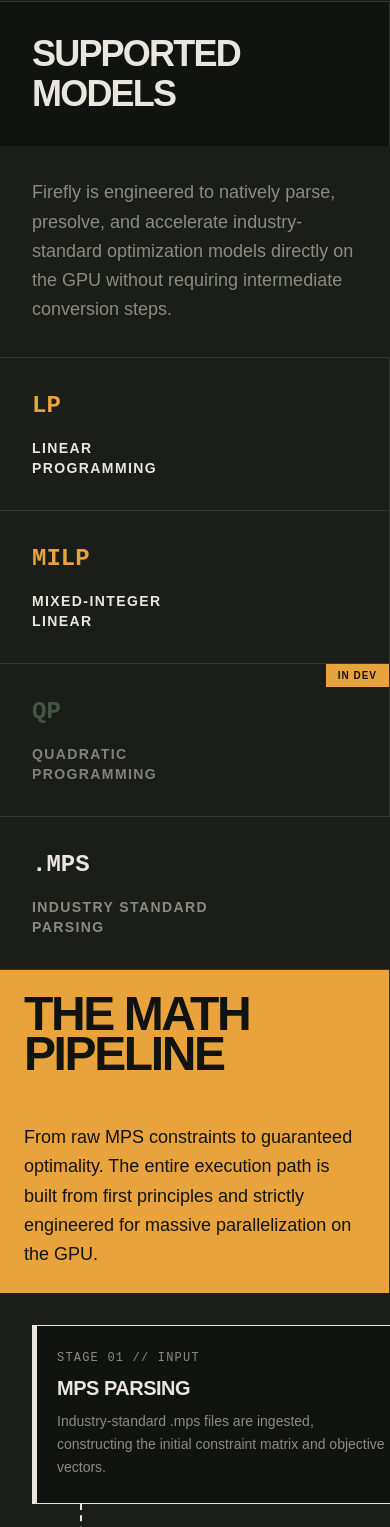
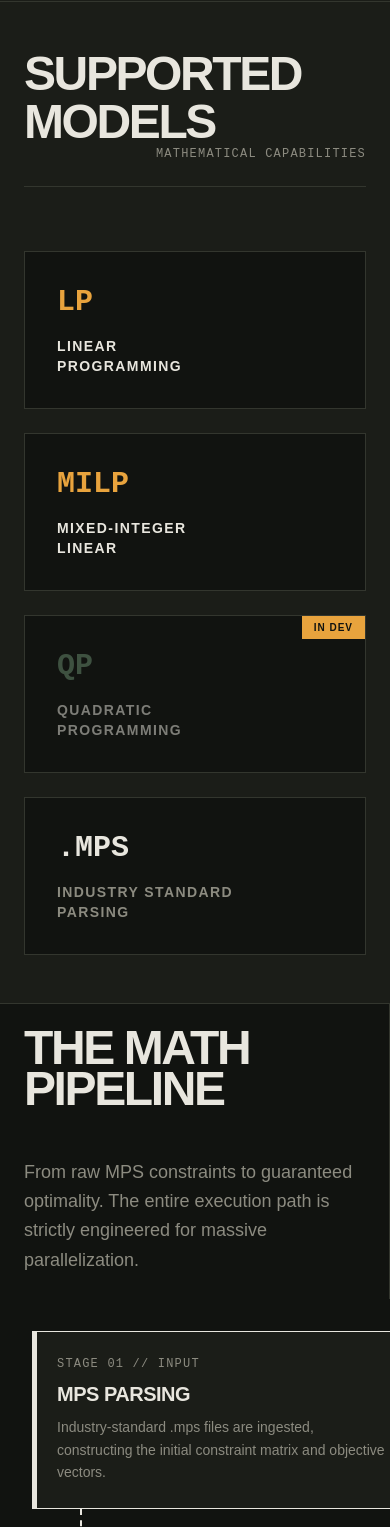
Before and after one commit to akshayvarma121/firefly_solver_landing_page, a React (Vite) app: page / in a window 390 px wide. Shown: the part 2116-3643 px from the top of the page. Built offline with nearby package versions, Linux system fonts and the light colour scheme.

Commit message:
refactor: Restore System Architecture and isolate Math Pipeline and Capabilities

```diff
--- a/src/App.tsx
+++ b/src/App.tsx
@@ -144,54 +144,50 @@
         </section>
 
         {/* CAPABILITIES */}
-        <section className="border-b border-border bg-panel">
-          <div className="flex flex-col md:flex-row border-b border-border">
-            <div className="p-8 md:p-12 w-full md:w-1/3 border-r border-border flex items-center bg-background">
-              <h2 className="text-4xl md:text-5xl font-bold tracking-tighter uppercase">Supported<br/>Models</h2>
+        <section className="border-b border-border bg-panel py-12 md:py-24">
+          <div className="max-w-7xl mx-auto px-6 md:px-12">
+            <div className="flex flex-col md:flex-row justify-between items-end mb-16 border-b border-border pb-6">
+              <h2 className="text-5xl md:text-7xl font-bold tracking-tighter uppercase">Supported Models</h2>
+              <p className="font-mono text-xs text-text-muted tracking-widest uppercase">Mathematical Capabilities</p>
             </div>
-            <div className="w-full md:w-2/3 p-8 md:p-12 flex items-center">
-              <p className="text-lg text-text-muted leading-relaxed font-light max-w-2xl">
-                Firefly is engineered to natively parse, presolve, and accelerate industry-standard optimization models directly on the GPU without requiring intermediate conversion steps.
-              </p>
-            </div>
-          </div>
-          <div className="grid grid-cols-1 sm:grid-cols-2 lg:grid-cols-4 bg-background">
-            <div className="p-8 md:p-12 border-r border-b lg:border-b-0 border-border bg-panel hover:bg-background transition-colors group">
-              <div className="font-mono text-signal text-2xl font-bold mb-4">LP</div>
+
+            <div className="grid grid-cols-1 sm:grid-cols-2 lg:grid-cols-4 gap-6">
+              <div className="p-8 border border-border bg-background hover:border-signal transition-colors group">
+                <div className="font-mono text-signal text-3xl font-bold mb-4">LP</div>
                 <div className="font-bold uppercase tracking-widest text-sm group-hover:text-signal transition-colors">Linear<br/>Programming</div>
               </div>
-            <div className="p-8 md:p-12 border-r border-b lg:border-b-0 border-border bg-panel hover:bg-background transition-colors group">
-              <div className="font-mono text-signal text-2xl font-bold mb-4">MILP</div>
+              <div className="p-8 border border-border bg-background hover:border-signal transition-colors group">
+                <div className="font-mono text-signal text-3xl font-bold mb-4">MILP</div>
                 <div className="font-bold uppercase tracking-widest text-sm group-hover:text-signal transition-colors">Mixed-Integer<br/>Linear</div>
               </div>
-            <div className="p-8 md:p-12 border-r border-b sm:border-b-0 border-border bg-panel hover:bg-background transition-colors relative overflow-hidden group">
+              <div className="p-8 border border-border bg-background hover:border-signal transition-colors relative overflow-hidden group">
                 <div className="absolute top-0 right-0 bg-signal text-background text-[10px] font-bold px-3 py-1 uppercase tracking-widest">In Dev</div>
-              <div className="font-mono text-trace-secondary text-2xl font-bold mb-4 opacity-50">QP</div>
+                <div className="font-mono text-trace-secondary text-3xl font-bold mb-4 opacity-50">QP</div>
                 <div className="font-bold uppercase tracking-widest text-sm opacity-50">Quadratic<br/>Programming</div>
               </div>
-            <div className="p-8 md:p-12 border-border bg-panel hover:bg-background transition-colors group">
-              <div className="font-mono text-text-primary text-2xl font-bold mb-4">.MPS</div>
+              <div className="p-8 border border-border bg-background hover:border-signal transition-colors group">
+                <div className="font-mono text-text-primary text-3xl font-bold mb-4">.MPS</div>
                 <div className="font-bold uppercase tracking-widest text-sm text-text-muted">Industry Standard<br/>Parsing</div>
+              </div>
             </div>
           </div>
         </section>
 
-        {/* ARCHITECTURE */}
-        <section id="architecture" className="border-b border-border flex flex-col lg:flex-row">
-          <div className="w-full lg:w-1/3 p-6 md:p-12 border-r border-border bg-signal text-background flex flex-col justify-between">
+        {/* THE MATH PIPELINE (New Architecture) */}
+        <section className="border-b border-border flex flex-col lg:flex-row bg-background">
+          <div className="w-full lg:w-1/3 p-6 md:p-12 border-r border-border flex flex-col justify-between">
             <h2 className="text-5xl md:text-7xl font-bold tracking-tighter leading-[0.85] mb-12 uppercase">
               The Math Pipeline
             </h2>
-            <div className="text-lg leading-relaxed font-medium">
-              From raw MPS constraints to guaranteed optimality. The entire execution path is built from first principles and strictly engineered for massive parallelization on the GPU.
+            <div className="text-lg leading-relaxed font-light text-text-muted">
+              From raw MPS constraints to guaranteed optimality. The entire execution path is strictly engineered for massive parallelization.
             </div>
           </div>
-          <div className="w-full lg:w-2/3 bg-panel p-8 md:p-12 lg:p-20 flex items-center overflow-x-auto">
-
+          <div className="w-full lg:w-2/3 p-8 md:p-12 lg:p-20 flex items-center overflow-x-auto">
             <div className="flex flex-col min-w-[600px] w-full pb-8">
               {/* Flowchart Node 1 */}
               <div className="flex items-start">
-                <div className="w-full max-w-sm border border-text-primary bg-background p-6 relative group hover:-translate-y-1 transition-transform">
+                <div className="w-full max-w-sm border border-text-primary bg-panel p-6 relative group hover:-translate-y-1 transition-transform">
                   <div className="absolute top-0 left-0 w-1 h-full bg-text-primary"></div>
                   <div className="font-mono text-xs tracking-widest uppercase text-text-muted mb-2">Stage 01 // Input</div>
                   <h3 className="text-xl font-bold tracking-tight mb-2 uppercase">MPS Parsing</h3>
@@ -208,7 +204,7 @@
 
               {/* Flowchart Node 2 */}
               <div className="flex items-start ml-16 md:ml-24 mt-[-16px]">
-                <div className="w-full max-w-sm border border-border bg-background p-6 relative group hover:-translate-y-1 transition-transform">
+                <div className="w-full max-w-sm border border-border bg-panel p-6 relative group hover:-translate-y-1 transition-transform">
                   <div className="absolute top-0 left-0 w-1 h-full bg-border"></div>
                   <div className="font-mono text-xs tracking-widest uppercase text-text-muted mb-2">Stage 02 // Reduction</div>
                   <h3 className="text-xl font-bold tracking-tight mb-2 uppercase">Presolve Matrix</h3>
@@ -225,7 +221,7 @@
 
               {/* Flowchart Node 3 */}
               <div className="flex items-start ml-32 md:ml-48 mt-[-16px]">
-                <div className="w-full max-w-sm border border-signal bg-background p-6 relative group hover:-translate-y-1 transition-transform">
+                <div className="w-full max-w-sm border border-signal bg-panel p-6 relative group hover:-translate-y-1 transition-transform">
                   <div className="absolute top-0 left-0 w-1 h-full bg-signal"></div>
                   <div className="font-mono text-xs tracking-widest uppercase text-signal mb-2">Stage 03 // Accelerated</div>
                   <h3 className="text-xl font-bold tracking-tight mb-2 uppercase">PDHG Execution</h3>
@@ -242,7 +238,7 @@
 
               {/* Flowchart Node 4 */}
               <div className="flex items-start ml-48 md:ml-72 mt-[-16px]">
-                <div className="w-full max-w-sm border border-trace-secondary bg-background p-6 relative group hover:-translate-y-1 transition-transform">
+                <div className="w-full max-w-sm border border-trace-secondary bg-panel p-6 relative group hover:-translate-y-1 transition-transform">
                   <div className="absolute top-0 left-0 w-1 h-full bg-trace-secondary"></div>
                   <div className="font-mono text-xs tracking-widest uppercase text-trace-secondary mb-2">Stage 04 // Output</div>
                   <h3 className="text-xl font-bold tracking-tight mb-2 uppercase">Optimal Solution</h3>
@@ -250,7 +246,44 @@
                 </div>
               </div>
             </div>
+          </div>
+        </section>
 
+        {/* ARCHITECTURE */}
+        <section id="architecture" className="border-b border-border flex flex-col lg:flex-row">
+          <div className="w-full lg:w-1/3 p-6 md:p-12 border-r border-border bg-signal text-background flex flex-col justify-between">
+            <h2 className="text-5xl md:text-7xl font-bold tracking-tighter leading-[0.85] mb-12 uppercase">
+              Built for Graphics Cards
+            </h2>
+            <div className="text-lg leading-relaxed font-medium">
+              We designed Firefly specifically for GPUs. By replacing traditional, slow sequential math with modern parallel algorithms, we can solve massive problems significantly faster.
+            </div>
+          </div>
+          <div className="w-full lg:w-2/3 flex flex-col">
+            <div className="p-8 md:p-12 border-b border-border flex flex-col md:flex-row gap-8 items-start">
+              <div className="font-mono text-4xl text-border font-bold">01</div>
+              <div>
+                <h3 className="text-2xl font-bold tracking-tight mb-2 uppercase">Core Engine</h3>
+                <div className="font-mono text-xs tracking-widest uppercase text-signal mb-4">C++20 & CUDA</div>
+                <p className="text-text-muted leading-relaxed max-w-xl font-light">The absolute heart of Firefly. It reads your files, simplifies the math, and runs our high-speed parallel solver directly on your graphics card.</p>
+              </div>
+            </div>
+            <div className="p-8 md:p-12 border-b border-border flex flex-col md:flex-row gap-8 items-start">
+              <div className="font-mono text-4xl text-border font-bold">02</div>
+              <div>
+                <h3 className="text-2xl font-bold tracking-tight mb-2 uppercase">API Gateway</h3>
+                <div className="font-mono text-xs tracking-widest uppercase text-trace-secondary mb-4">PYTHON & FASTAPI</div>
+                <p className="text-text-muted leading-relaxed max-w-xl font-light">The bridge that connects the engine to the outside world. It provides clean endpoints and live streaming data so you can monitor the solver in real-time.</p>
+              </div>
+            </div>
+            <div className="p-8 md:p-12 flex flex-col md:flex-row gap-8 items-start">
+              <div className="font-mono text-4xl text-border font-bold">03</div>
+              <div>
+                <h3 className="text-2xl font-bold tracking-tight mb-2 uppercase">Desktop App</h3>
+                <div className="font-mono text-xs tracking-widest uppercase text-text-primary mb-4">REACT & TAURI</div>
+                <p className="text-text-muted leading-relaxed max-w-xl font-light">A beautiful, easy-to-use application that runs on your computer. It gives you live charts, performance stats, and a clear breakdown of exactly what the solver is doing.</p>
+              </div>
+            </div>
           </div>
         </section>
 
```
Lines whose indentation alone changed are shown as unchanged.
